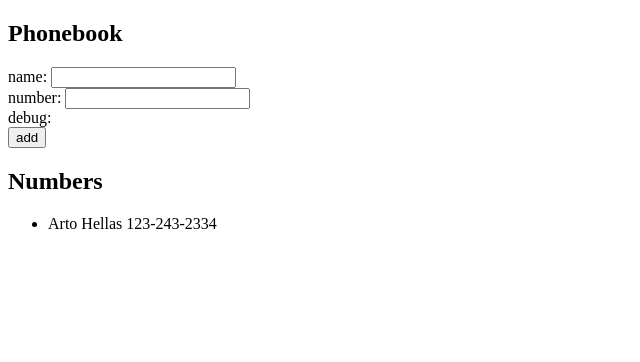
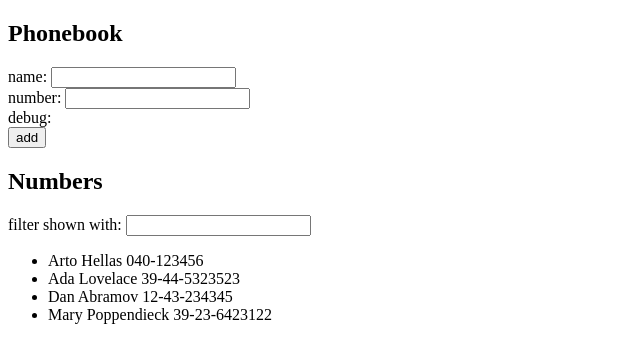
Before and after one commit to errMeep/phonebook-exercise, a React (Create React App) app: page / in a window 1280 px wide. Shown: the top 362 px of the page, without its empty margins (0-640 px from the left). Built offline with nearby package versions, Linux system fonts and the light colour scheme.

Commit message:
Adding search every letter

```diff
--- a/src/App.js
+++ b/src/App.js
@@ -2,10 +2,14 @@ import { useState } from 'react';
 
 const App = () => {
   const [persons, setPersons] = useState([
-    { name: 'Arto Hellas', id: 1, number: '123-243-2334' },
+    { name: 'Arto Hellas', number: '040-123456', id: 1 },
+    { name: 'Ada Lovelace', number: '39-44-5323523', id: 2 },
+    { name: 'Dan Abramov', number: '12-43-234345', id: 3 },
+    { name: 'Mary Poppendieck', number: '39-23-6423122', id: 4 },
   ]);
   const [newName, setNewName] = useState('');
   const [newNumber, setNewNumber] = useState('');
+  const [searchName, setSearchName] = useState('');
 
   const handleSubmit = (e) => {
     //prevent default form
@@ -33,14 +37,50 @@ const App = () => {
 
   //update newName
   const handleNameChange = (e) => {
-    console.log(e.target.value);
     setNewName(e.target.value);
   };
 
   //update newNumber
   const handleNumberChange = (e) => {
-    console.log(e.target.value);
     setNewNumber(e.target.value);
+  };
+
+  //update searchName
+  const handleSearchChange = (e) => {
+    setSearchName(e.target.value);
+  };
+
+  const NumbersList = () => {
+    //search for letter to match word in array
+    const filteredResult = persons.filter((person) =>
+      person.name.toLowerCase().includes(searchName.toLowerCase())
+    );
+    //if empty return all
+    if (searchName === '') {
+      return (
+        <div>
+          <ul>
+            {persons.map((person) => (
+              <li key={person.id}>
+                {person.name} {person.number}
+              </li>
+            ))}
+          </ul>
+        </div>
+      );
+    } else {
+      return (
+        <div>
+          <ul>
+            {filteredResult.map((person) => (
+              <li key={person.id}>
+                {person.name} {person.number}
+              </li>
+            ))}
+          </ul>
+        </div>
+      );
+    }
   };
 
   return (
@@ -60,14 +100,12 @@ const App = () => {
         </div>
       </form>
       <h2>Numbers</h2>
-      <ul>
-        {/* Map and list over entries*/}
-        {persons.map((person) => (
-          <li key={person.id}>
-            {person.name} {person.number}
-          </li>
-        ))}
-      </ul>
+      <div>
+        filter shown with:{' '}
+        <input value={searchName} onChange={handleSearchChange} />
+      </div>
+
+      <NumbersList />
     </div>
   );
 };
```
